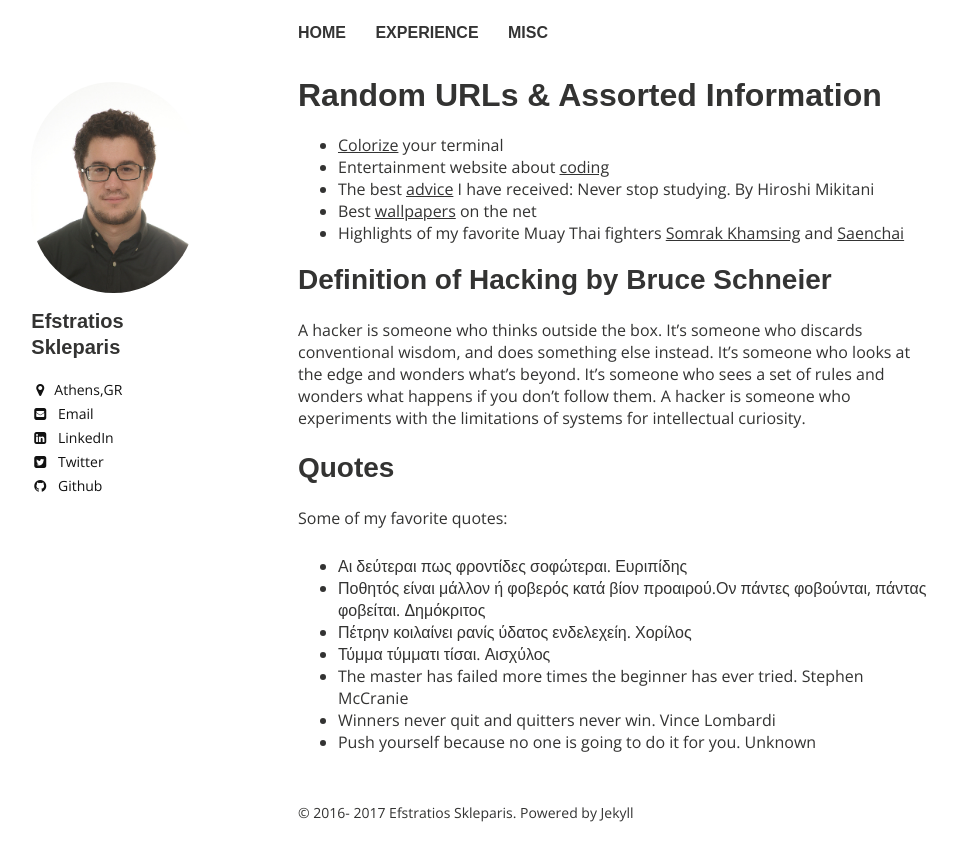
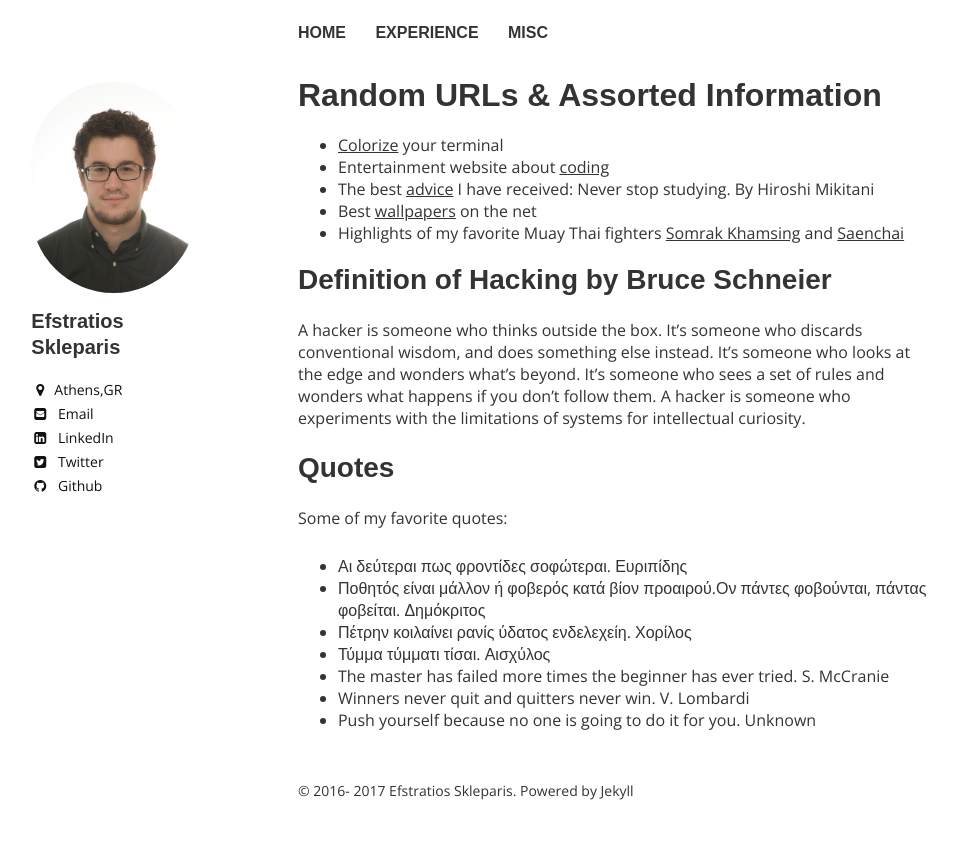
Before and after one commit to efstratios/efstratios.github.io, a Jekyll site: the page built from misc/index.md, in a window 1280 px wide. Shown: the top 861 px of the page, without its empty margins (22-979 px from the left). Built offline with Jekyll 4.4.1, drawn with Linux system fonts in a browser that asks for light colours.

Commit message:
Updated quotes syntax

```diff
--- a/misc/index.md
+++ b/misc/index.md
@@ -24,6 +24,6 @@ Some of my favorite quotes:
 * Ποθητός είναι μάλλον ή φοβερός κατά βίον προαιρού.Ον πάντες φοβούνται, πάντας φοβείται. Δημόκριτος
 * Πέτρην κοιλαίνει ρανίς ύδατος ενδελεχείη. Χορίλος
 * Τύμμα τύμματι τίσαι. Αισχύλος
-* The master has failed more times the beginner has ever tried. Stephen McCranie
-* Winners never quit and quitters never win. Vince Lombardi
+* The master has failed more times the beginner has ever tried. S. McCranie
+* Winners never quit and quitters never win. V. Lombardi
 * Push yourself because no one is going to do it for you. Unknown
```
